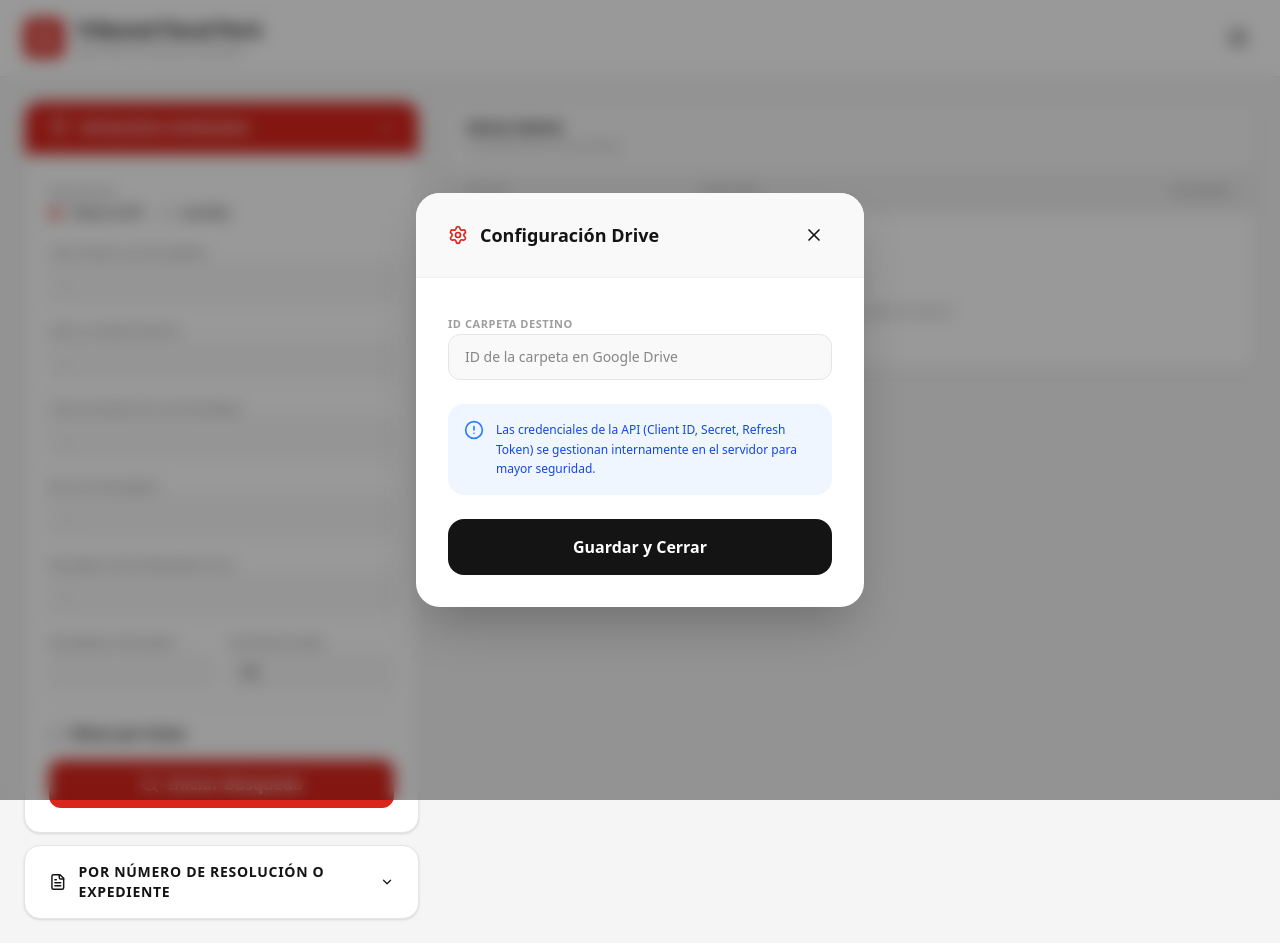
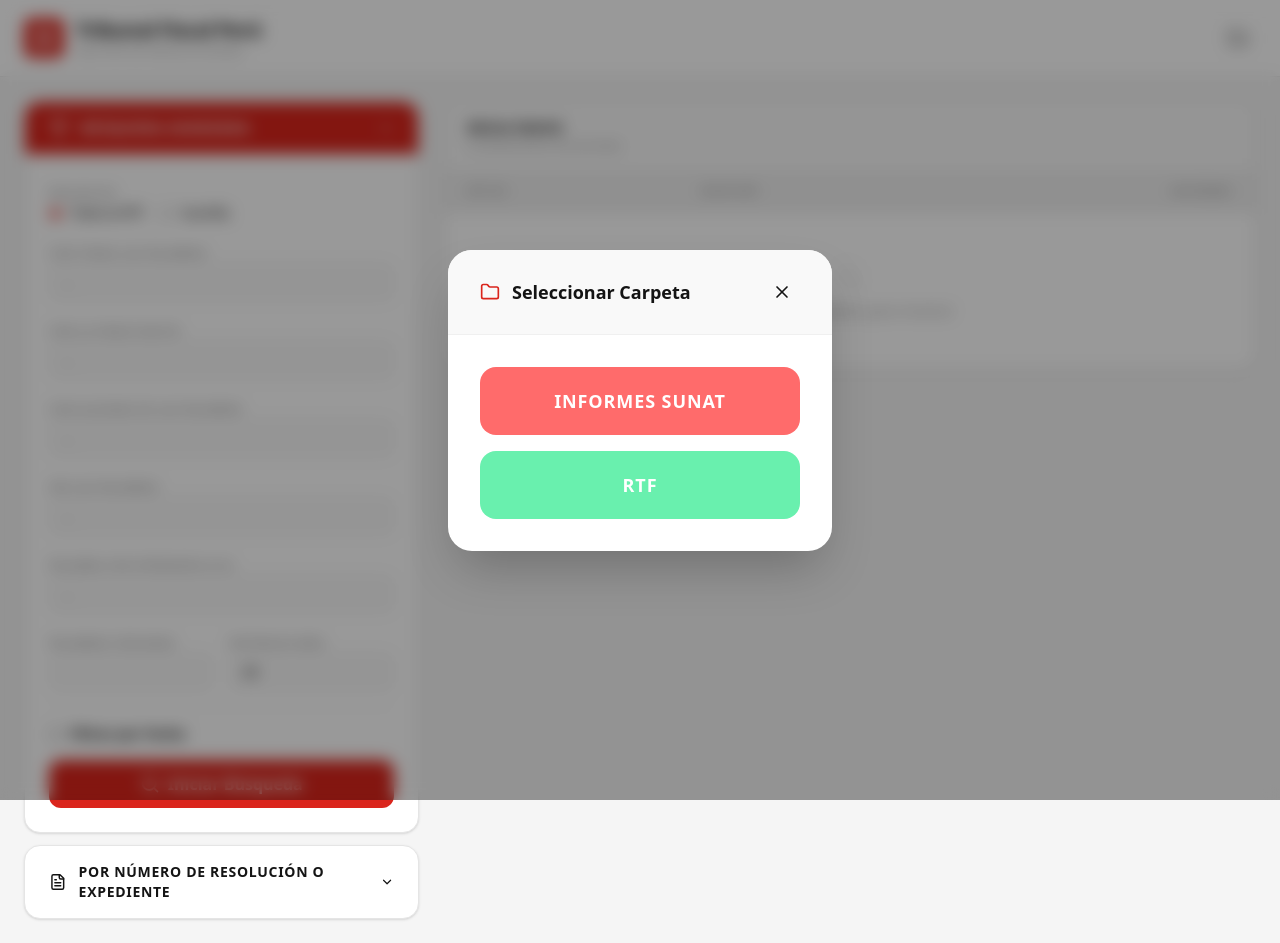
Before and after one commit to gdurany-odrc/busqueda-jurisprudencia, a React (Vite) app: page / in a window 1280 px wide. Both pictures are taken after a click on the button "Seleccionar Carpeta Destino". Built offline with nearby package versions, Linux system fonts and the light colour scheme.

Commit message:
feat: improve folder selection UI and remove manual Drive ID input

```diff
--- a/src/App.tsx
+++ b/src/App.tsx
@@ -3,7 +3,7 @@
   Search,
   Download,
   CloudUpload,
-  Settings,
+  Folder,
   FileText,
   AlertCircle,
   CheckCircle2,
@@ -330,8 +330,9 @@
         <button
           onClick={() => setShowSettings(true)}
           className="p-2 hover:bg-[#F0F0F0] rounded-full transition-colors"
+          title="Seleccionar Carpeta Destino"
         >
-          <Settings className="w-5 h-5 text-[#4A4A4A]" />
+          <Folder className="w-5 h-5 text-[#4A4A4A]" />
         </button>
       </header>
 
@@ -770,44 +771,44 @@
               initial={{ opacity: 0, scale: 0.9, y: 20 }}
               animate={{ opacity: 1, scale: 1, y: 0 }}
               exit={{ opacity: 0, scale: 0.9, y: 20 }}
-              className="relative bg-white w-full max-w-md rounded-3xl shadow-2xl overflow-hidden"
+              className="relative bg-white w-full max-w-sm rounded-3xl shadow-2xl overflow-hidden"
             >
               <div className="px-8 py-6 border-b border-[#F0F0F0] flex justify-between items-center bg-[#F9F9F9]">
                 <div className="flex items-center gap-3">
-                  <Settings className="w-5 h-5 text-[#DA251C]" />
-                  <h2 className="font-bold text-lg">Configuración Drive</h2>
+                  <Folder className="w-5 h-5 text-[#DA251C]" />
+                  <h2 className="font-bold text-lg">Seleccionar Carpeta</h2>
                 </div>
                 <button onClick={() => setShowSettings(false)} className="p-2 hover:bg-[#E5E5E5] rounded-full transition-colors">
                   <X className="w-5 h-5" />
                 </button>
               </div>
 
-              <div className="p-8 space-y-6">
-                <div className="space-y-4">
-                  <div className="space-y-1">
-                    <label className="text-[11px] font-bold uppercase tracking-wider text-[#9E9E9E]">ID Carpeta Destino</label>
-                    <input
-                      type="text"
-                      value={folderId}
-                      onChange={e => setFolderId(e.target.value)}
-                      className="w-full bg-[#F9F9F9] border border-[#E5E5E5] rounded-xl px-4 py-3 text-sm focus:outline-none focus:border-[#DA251C]"
-                      placeholder="ID de la carpeta en Google Drive"
-                    />
-                  </div>
-                </div>
-
-                <div className="bg-blue-50 p-4 rounded-2xl flex gap-3">
-                  <AlertCircle className="w-5 h-5 text-blue-500 shrink-0" />
-                  <p className="text-xs text-blue-700 leading-relaxed">
-                    Las credenciales de la API (Client ID, Secret, Refresh Token) se gestionan internamente en el servidor para mayor seguridad.
-                  </p>
-                </div>
-
+              <div className="p-8 space-y-4">
                 <button
-                  onClick={() => setShowSettings(false)}
-                  className="w-full bg-[#141414] text-white font-bold py-4 rounded-2xl hover:bg-[#333] transition-colors"
+                  onClick={() => {
+                    setFolderId('1bMzh832ZtvEBCC1LaBEGm81AOxueqSfg');
+                    setShowSettings(false);
+                  }}
+                  className={`w-full font-bold py-5 rounded-2xl transition-all text-white text-lg tracking-wider ${
+                    folderId === '1bMzh832ZtvEBCC1LaBEGm81AOxueqSfg'
+                      ? 'bg-[#E53935] ring-4 ring-red-200 shadow-lg scale-[1.02]'
+                      : 'bg-[#FF6B6B] hover:bg-[#E53935] hover:shadow-md'
+                  }`}
                 >
-                  Guardar y Cerrar
+                  INFORMES SUNAT
+                </button>
+                <button
+                  onClick={() => {
+                    setFolderId('1vyRfRrbImxcD5MoK3dBF_ooTC84mPNGt');
+                    setShowSettings(false);
+                  }}
+                  className={`w-full font-bold py-5 rounded-2xl transition-all text-white text-lg tracking-wider ${
+                    folderId === '1vyRfRrbImxcD5MoK3dBF_ooTC84mPNGt'
+                      ? 'bg-[#43A047] ring-4 ring-green-200 shadow-lg scale-[1.02]'
+                      : 'bg-[#69F0AE] hover:bg-[#43A047] hover:shadow-md'
+                  }`}
+                >
+                  RTF
                 </button>
               </div>
             </motion.div>
```
